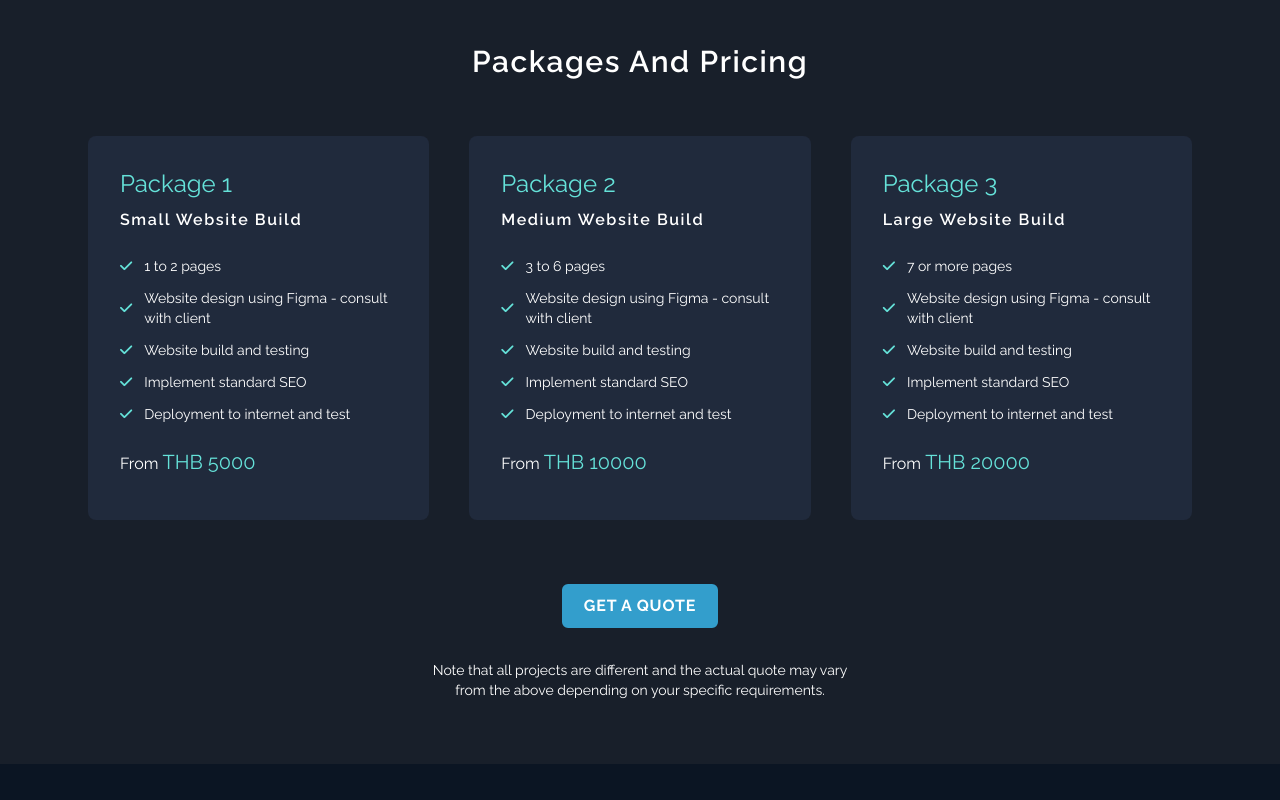
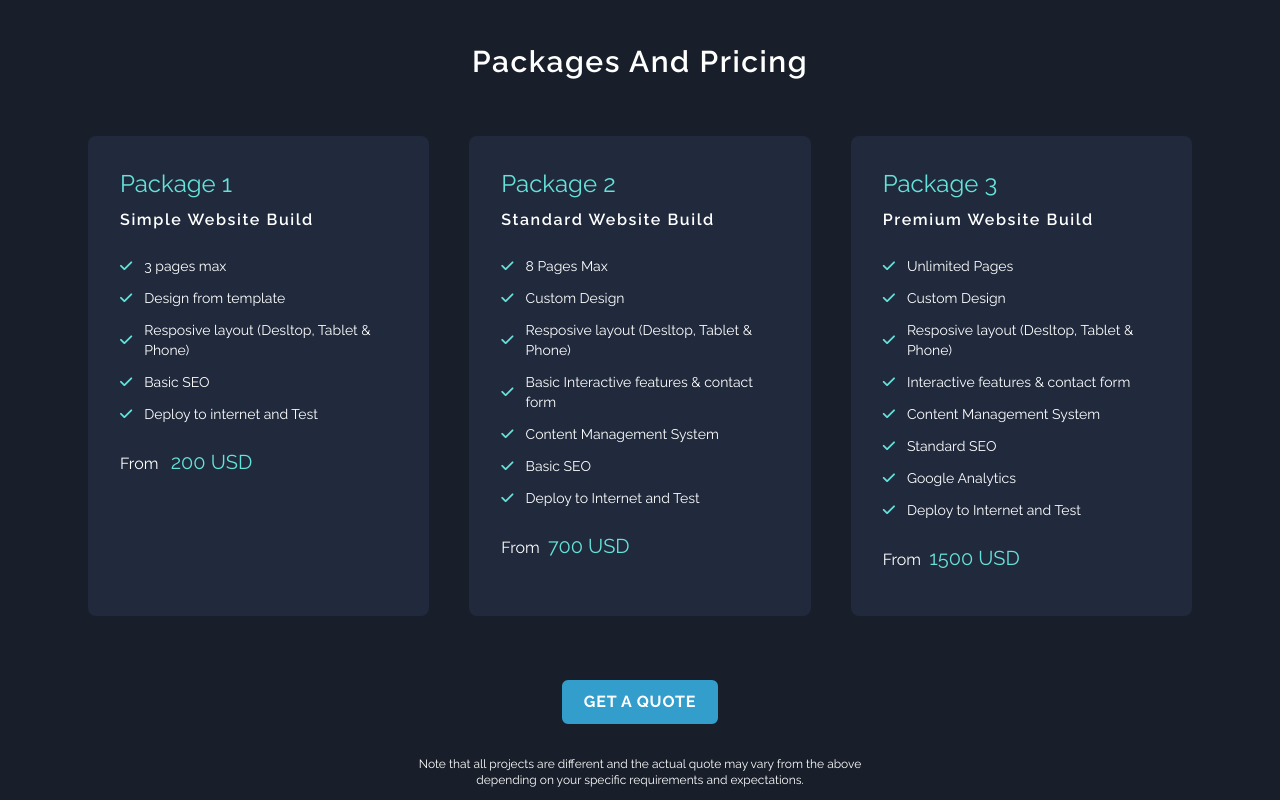
Before and after one commit to tomkrieg108/freelance-site, a website: page index.html in a window 1280 px wide. Shown: the part 720-1520 px from the top of the page. Drawn offline with Linux system fonts and the light colour scheme.

Commit message:
Updated packages section

```diff
--- a/index.html
+++ b/index.html
@@ -59,7 +59,7 @@
 
             <h2 class="text-2xl font-semibold mb-1 lg:text-3xl">It’s Time for a Switch-Up</h2>
             <h3 class="text-lg mb-10 m-width-lg">You can focus on running your business while I focus on growing it.</h3>
-            <p class="m-width-lg text-sm mb-14">Based in Phuket, Thailand, I'm a web designer and developer passionate about building clean, accessible web apps that users love.</p>
+            <p class="m-width-lg text-sm mb-14">Based in Phuket, Thailand, I'm a web designer and developer passionate about building clean, accessible websites & apps that users love.</p>
             <a class="px-5 py-2 font-bold tracking-wider border-2 border-accentBlue bg-accentBlue hover:bg-inherit rounded-md " href="#contact">GET STARTED</a>
           </div>
 
@@ -90,96 +90,139 @@
       <div class="container max-w-6xl mx-auto px-6 mb-12 flex flex-col justify-center items-center space-y-10 lg:flex-row lg:space-y-0 lg:space-x-10">
 
         <!-- package 1 -->
-        <div class="bg-darkBlue3 p-8 rounded-lg h-96 text-left w-full max-w-sm lg:w-1/3 hover:scale-105 transition duration-200 ease">
+        <div class="bg-darkBlue3 p-8 rounded-lg h-100 text-left w-full max-w-sm lg:w-1/3 hover:scale-105 transition duration-200 ease">
           <h4 class="text-2xl text-accentCyan mb-2">Package 1</h4>
-          <h5 class="text-md font-semibold tracking-widest mb-6">Small Website Build</h5>
+          <h5 class="text-md font-semibold tracking-widest mb-6">Simple Website Build</h5>
           <ul class="text-left text-sm space-y-3 mb-6">
             <li class="flex justify-start items-center space-x-3">
               <i class="fa-solid fa-check text-accentCyan"></i>
-              <p>1 to 2 pages </p>
+              <!-- <p>1 to 2 pages </p> -->
+              <p>3 pages max</p>
             </li>
             <li class="flex justify-start items-center  space-x-3">
               <i class="fa-solid fa-check text-accentCyan"></i>
-              <p>Website design using Figma - consult with client</p>
+              <!-- <p>Website design using Figma - consult with client</p> -->
+              <p>Design from template</p>
+            </li>
+            <!-- <li class="flex justify-start items-center  space-x-3">
+              <i class="fa-solid fa-check text-accentCyan"></i>
+              <p>Website build and testing</p>
+              <p>Minimal interactive features</p>
+            </li> -->
+            <li class="flex justify-start items-center  space-x-3">
+              <i class="fa-solid fa-check text-accentCyan"></i>
+              <!-- <p>Implement standard SEO</p> -->
+               <p>Resposive layout (Desltop, Tablet & Phone)</p>
             </li>
             <li class="flex justify-start items-center  space-x-3">
               <i class="fa-solid fa-check text-accentCyan"></i>
-              <p>Website build and testing</p>
+              <!-- <p>Implement standard SEO</p> -->
+               <p>Basic SEO</p>
             </li>
             <li class="flex justify-start items-center  space-x-3">
               <i class="fa-solid fa-check text-accentCyan"></i>
-              <p>Implement standard SEO</p>
+              <p>Deploy to internet and Test</p>
+            </li>
+          </ul>
+          <!-- <p>From <span class="text-xl text-accentCyan">THB 5000</span></p> -->
+          <p>From &nbsp; <span class="text-xl text-accentCyan">200 USD</span></p>
+        </div>
+
+         <!-- package 2 -->
+        <div class="bg-darkBlue3 p-8 rounded-lg h-100 text-left w-full max-w-sm lg:w-1/3 hover:scale-105 transition duration-200 ease">
+          <h4 class="text-2xl text-accentCyan mb-2">Package 2</h4>
+          <h5 class="text-md font-semibold tracking-widest mb-6">Standard Website Build</h5>
+          <ul class="text-left text-sm space-y-3 mb-6">
+            <li class="flex justify-start items-center space-x-3">
+              <i class="fa-solid fa-check text-accentCyan"></i>
+              <!-- <p>3 to 6 pages </p> -->
+              <p>8 Pages Max </p>
             </li>
             <li class="flex justify-start items-center  space-x-3">
               <i class="fa-solid fa-check text-accentCyan"></i>
-              <p>Deployment to internet and test</p>
+              <!-- <p>Website design using Figma in consultation with client</p> -->
+              <p>Custom Design</p>
+            </li>
+            <li class="flex justify-start items-center  space-x-3">
+              <i class="fa-solid fa-check text-accentCyan"></i>
+              <!-- <p>Implement standard SEO</p> -->
+               <p>Resposive layout (Desltop, Tablet & Phone)</p>
+            </li>
+            <li class="flex justify-start items-center  space-x-3">
+              <i class="fa-solid fa-check text-accentCyan"></i>
+              <!-- <p>Website build and testing</p> -->
+              <p>Basic Interactive features & contact form</p>
+            </li>
+            <li class="flex justify-start items-center  space-x-3">
+              <i class="fa-solid fa-check text-accentCyan"></i>
+              <p>Content Management System</p>
+            </li>
+            <li class="flex justify-start items-center  space-x-3">
+              <i class="fa-solid fa-check text-accentCyan"></i>
+              <!-- <p>Implement standard SEO</p> -->
+              <p>Basic SEO</p>
+            </li>
+            <li class="flex justify-start items-center  space-x-3">
+              <i class="fa-solid fa-check text-accentCyan"></i>
+              <p>Deploy to Internet and Test</p>
             </li>
           </ul>
-          <p>From <span class="text-xl text-accentCyan">THB 5000</span></p>
+          <!-- <p>From <span class="text-xl text-accentCyan">THB 10000</span></p> -->
+          <p>From &nbsp;<span class="text-xl text-accentCyan">700 USD</span></p>
         </div>
 
-         <!-- package 2 -->
-        <div class="bg-darkBlue3 p-8 rounded-lg h-96 text-left w-full max-w-sm lg:w-1/3 hover:scale-105 transition duration-200 ease">
-          <h4 class="text-2xl text-accentCyan mb-2">Package 2</h4>
-          <h5 class="text-md font-semibold tracking-widest mb-6">Medium Website Build</h5>
+        <!-- package 3 -->
+        <div class="bg-darkBlue3 p-8 rounded-lg h-100 text-left w-full max-w-sm lg:w-1/3 hover:scale-105 transition duration-200 ease">
+          <h4 class="text-2xl text-accentCyan mb-2">Package 3</h4>
+          <h5 class="text-md font-semibold tracking-widest mb-6">Premium Website Build</h5>
           <ul class="text-left text-sm space-y-3 mb-6">
             <li class="flex justify-start items-center space-x-3">
               <i class="fa-solid fa-check text-accentCyan"></i>
-              <p>3 to 6 pages </p>
+              <!-- <p>7 or more pages</p> -->
+              <p>Unlimited Pages</p>
             </li>
             <li class="flex justify-start items-center  space-x-3">
               <i class="fa-solid fa-check text-accentCyan"></i>
-              <p>Website design using Figma - consult with client</p>
+              <!-- <p>Website design using Figma - consult with client</p> -->
+              <p>Custom Design</p>
             </li>
             <li class="flex justify-start items-center  space-x-3">
               <i class="fa-solid fa-check text-accentCyan"></i>
-              <p>Website build and testing</p>
+              <!-- <p>Implement standard SEO</p> -->
+               <p>Resposive layout (Desltop, Tablet & Phone)</p>
             </li>
             <li class="flex justify-start items-center  space-x-3">
               <i class="fa-solid fa-check text-accentCyan"></i>
-              <p>Implement standard SEO</p>
+              <!-- <p>Website build and testing</p> -->
+              <p>Interactive features & contact form</p>
             </li>
             <li class="flex justify-start items-center  space-x-3">
               <i class="fa-solid fa-check text-accentCyan"></i>
-              <p>Deployment to internet and test</p>
-            </li>
-          </ul>
-          <p>From <span class="text-xl text-accentCyan">THB 10000</span></p>
-        </div>
-
-        <!-- package 3 -->
-        <div class="bg-darkBlue3 p-8 rounded-lg h-96 text-left w-full max-w-sm lg:w-1/3 hover:scale-105 transition duration-200 ease">
-          <h4 class="text-2xl text-accentCyan mb-2">Package 3</h4>
-          <h5 class="text-md font-semibold tracking-widest mb-6">Large Website Build</h5>
-          <ul class="text-left text-sm space-y-3 mb-6">
-            <li class="flex justify-start items-center space-x-3">
-              <i class="fa-solid fa-check text-accentCyan"></i>
-              <p>7 or more pages</p>
+              <p>Content Management System</p>
             </li>
             <li class="flex justify-start items-center  space-x-3">
               <i class="fa-solid fa-check text-accentCyan"></i>
-              <p>Website design using Figma - consult with client</p>
+              <!-- <p>Implement standard SEO</p> -->
+              <p>Standard SEO</p>
             </li>
             <li class="flex justify-start items-center  space-x-3">
               <i class="fa-solid fa-check text-accentCyan"></i>
-              <p>Website build and testing</p>
+              <!-- <p>Implement standard SEO</p> -->
+              <p>Google Analytics</p>
             </li>
             <li class="flex justify-start items-center  space-x-3">
               <i class="fa-solid fa-check text-accentCyan"></i>
-              <p>Implement standard SEO</p>
-            </li>
-            <li class="flex justify-start items-center  space-x-3">
-              <i class="fa-solid fa-check text-accentCyan"></i>
-              <p>Deployment to internet and test</p>
+              <p>Deploy to Internet and Test</p>
             </li>
           </ul>
-          <p>From <span class="text-xl text-accentCyan">THB 20000</span></p>
+          <!-- <p>From <span class="text-xl text-accentCyan">THB 20000</span></p> -->
+          <p>From &nbsp;<span class="text-xl text-accentCyan">1500 USD</span></p>
         </div>
       </div>
 
       <div class="container mx-auto px-6 pt-4 flex flex-col justify-center items-center space-y-8 text-center max-w-xl">
         <a class="px-5 py-2 font-bold tracking-wider border-2 border-accentBlue bg-accentBlue hover:bg-inherit rounded-md " href="#contact">GET A QUOTE</a>
-        <p class="text-sm max-w-md">Note that all projects are different and the actual quote may vary from the above depending on your specific requirements.</p>
+        <p class="text-xs max-w-md">Note that all projects are different and the actual quote may vary from the above depending on your specific requirements and expectations.</p>
       </div>
 
     </section>
@@ -198,7 +241,7 @@
         <div class="p-12 w-full bg-darkBlue3 rounded-lg">
           <h4 class="text-md text-accentCyan mb-4">Baankhunyaphat Website</h4>
           <img src="./images/bk-2.png" alt="" class="w-full h-64 object-cover mb-10">
-          <p class="text-sm mb-4">This is website for a property developer in Phuket, Thailand called "Baankhunyaphat Villas and Residences". The site showcases the villa designs and the benefits of investing in a property. The site provides English and Thai language options.</p>
+          <p class="text-sm mb-4">This website is for a property developer in Phuket, Thailand called "Baankhunyaphat Villas and Residences". &nbsp; The site showcases the villa designs and the benefits of investing. &nbsp;It provides English and Thai language options.</p>
           <p class="text-xs italic mb-8 ">baankhunyaphat.com - Design + code</p>
           <a class="px-4 py-2 bg-accentBlue rounded-md hover:opacity-90" href="https://baankhunyaphat.com/" target="_blank" rel="noreferrer">Visit Project &rarr;</a>
         </div>
@@ -207,7 +250,7 @@
         <div class="p-12 w-full bg-darkBlue3 rounded-lg">
           <h4 class="text-md text-accentCyan mb-4">Devfeas Website</h4>
           <img src="./images/df-1.png" alt="" class="w-full h-64 object-cover mb-10">
-          <p class="text-sm mb-4">I developed a website in consultation with company owner for a SaaS company offering software solutions for analyzing the feasibility of property development projects.</p>
+          <p class="text-sm mb-4">I developed this website in consultation with the company owner. &nbsp;The company offers software solutions for analyzing the feasibility of property development projects.</p>
           <p class="text-xs italic mb-12 ">devfeas.com.au - Design + code</p>
           <a class="px-4 py-2 bg-accentBlue rounded-md hover:opacity-90 " href="https://devfeas.com.au/" target="_blank" rel="noreferrer">Visit Project &rarr;</a>
         </div>
@@ -216,7 +259,7 @@
          <div class="p-12 w-full bg-darkBlue3 rounded-lg">
           <h4 class="text-md text-accentCyan mb-4">Shortly Website</h4>
           <img src="./images/shortly-2.png" alt="" class="w-full h-64 object-cover mb-10">
-          <p class="text-sm mb-4">This is a personal project for a fictional Saas company to generate short links, which provides better readability while re-directing user to the actual URL.  Deployed to Netlify with random domain name provided.</p>
+          <p class="text-sm mb-4">This is a personal project for a fictional Saas company to generate short links for better readability. &nbsp;Deployed to Netlify with random domain name provided.</p>
           <p class="text-xs italic mb-12 ">Design + code</p>
           <a class="px-4 py-2 bg-accentBlue rounded-md hover:opacity-90 " href="https://heroic-empanada-6a044e.netlify.app/" target="_blank" rel="noreferrer">Visit Project &rarr;</a>
         </div>
@@ -225,7 +268,7 @@
          <div class="px-10 py-12 w-full bg-darkBlue3 rounded-lg">
           <h4 class="text-md text-accentCyan mb-4">Bookmark Website</h4>
           <img src="./images/bm-2.png" alt="" class="w-full h-56 object-cover mb-10">
-          <p class="text-sm mb-4">This is a personal project for a fictional Saas company that can be used to manage and share bookmarks - installed as a browser add-on  Deployed to Netlify with random domain name provided.</p>
+          <p class="text-sm mb-4">This is a personal project for a fictional SaaS company that can be used to manage and share bookmarks. &nbsp;Deployed to Netlify with random domain name provided.</p>
           <p class="text-xs italic mb-20 ">Design + code</p>
           <a class="px-4 py-2 bg-accentBlue rounded-md hover:opacity-90" href="https://creative-bienenstitch-07a44f.netlify.app/" target="_blank" rel="noreferrer">Visit Project &rarr;</a>
         </div>
@@ -267,7 +310,7 @@
     <!-- Testimonials -->
     <section id="testimonials" class="py-20 bg-darkBlue1">
 
-      <div class="container max-w-6xl mx-auto px-6">
+      <div class="container max-w-6xl mx-auto px-6 md:px-12">
 
         <div class ="text-center mx-auto max-w-lg mb-10">
           <h2 class="text-3xl  font-semibold tracking-wider mb-4">Testimonials</h2>
@@ -276,11 +319,11 @@
 
         <!-- <img src="./images/bg-quotes.png" alt=""> -->
         <img src="./images/bg-quotes.png" alt="">
-        <div class="flex flex-col space-y-10 md:flex-row md:space-y-0 md:space-x-12">
+        <div class="flex flex-col space-y-10 justify-center items-center md:flex-row md:items-stretch md:space-y-0 md:space-x-12">
 
           <div class="p-10 bg-darkBlue3 rounded-lg w-full max-w-md md:w-1/2">
             <p class="mb-8 italic">
-              Tom Krieg redesigned our website and we are very happy with the flair and skill he has brought to the task. Our website has, in our opinion, a really modern, stylish feel to it and it is very inviting to potential and existing customers, thanks to Tom's excellent work.
+              Tom Krieg redesigned our website and we are very happy with the flair and skill he has brought to the task. &nbsp;Our website has, in our opinion, a really modern, stylish feel to it and it is very inviting to potential and existing customers, thanks to Tom's excellent work.
             </p>
             <div class="flex justify-left items-center ">
               <!-- <img class="w-10 h-10 rounded-full" src="./images/profile-1.jpg" alt=""> -->
@@ -293,7 +336,7 @@
 
           <div class="p-10 bg-darkBlue3 rounded-lg w-full max-w-md md:w-1/2">
             <p class="mb-8 italic">
-              Tom Krieg designed and built our company website - Baan Khunyaphat Villa and Residences.  The website is excellent - it perfectly meets our needs and requirements, it is easy to use and navigate.
+              Tom Krieg designed and built our company website - Baan Khunyaphat Villa and Residences. &nbsp;The website is excellent - it perfectly meets our needs and requirements, it is easy to use and navigate.
             </p>
             <div class="flex justify-left items-center">
               <!-- <img class="w-10 h-10 rounded-full" src="./images/profile-2.jpg" alt=""> -->
--- a/tailwind.config.js
+++ b/tailwind.config.js
@@ -24,6 +24,7 @@ module.exports = {
       },
 
       spacing: {
+        100: "30rem",
         128: "32rem",
       },
     },
```
Also changed, not shown: css/style.css.
